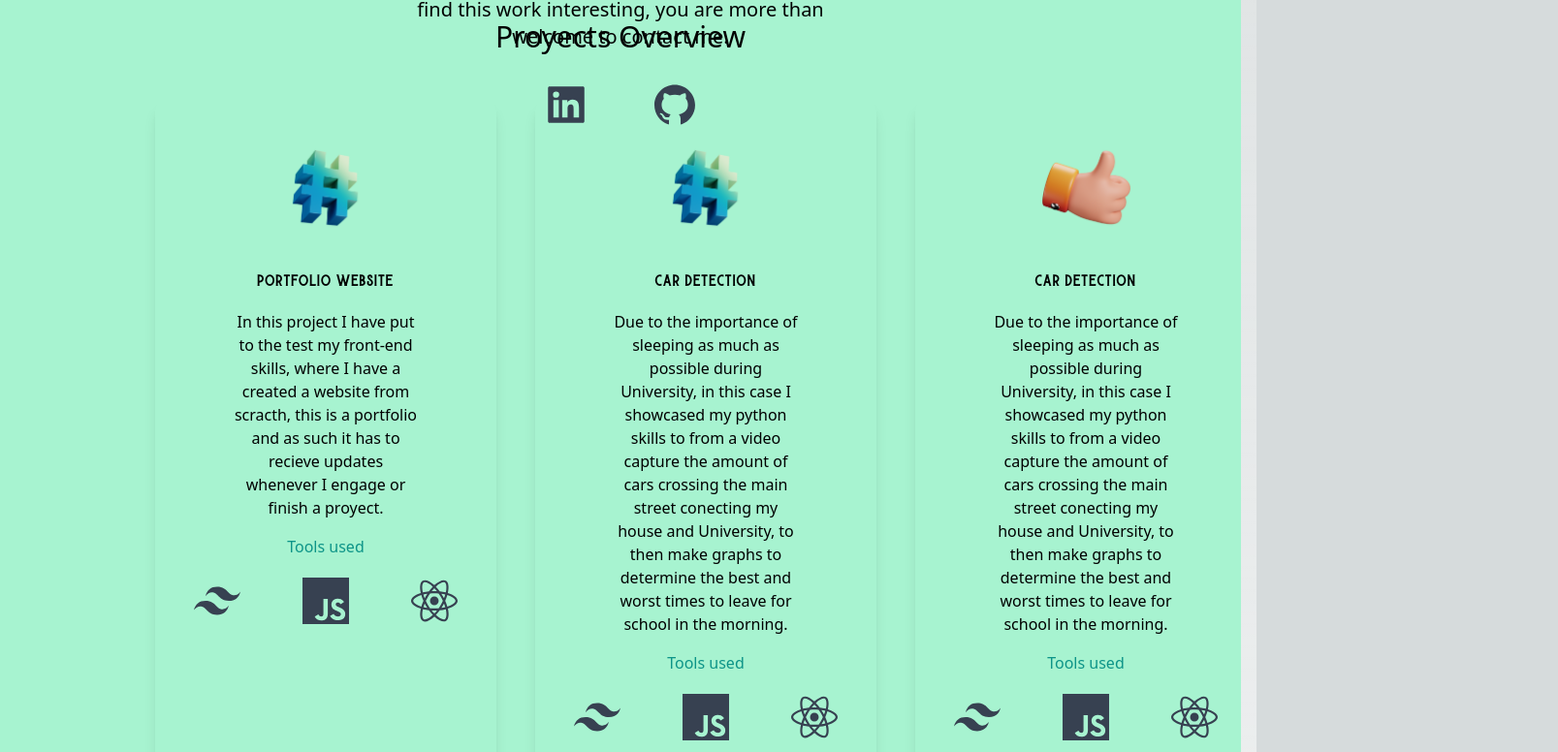
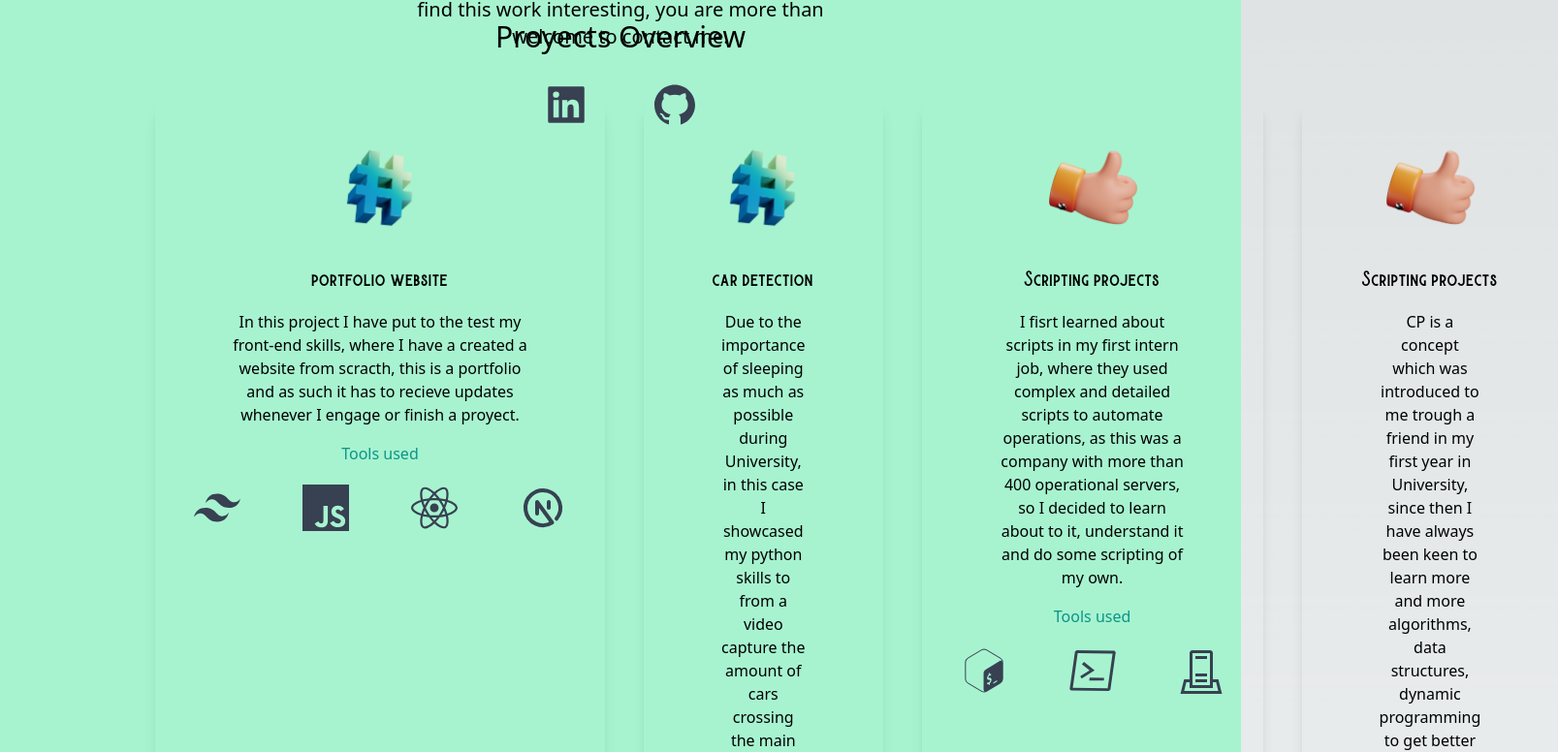
Before and after one commit to Hectorfr/myportfolio, a Next.js app: page / in a window 1280 px wide. Shown: the part 788-1564 px from the top of the page at 97% size, 1607 px wide, since content can reach past the window. Built offline with nearby package versions, Linux system fonts and the light colour scheme.

Commit message:
section of proyects in main page done

```diff
--- a/pages/index.js
+++ b/pages/index.js
@@ -1,7 +1,10 @@
 import Head from "next/head";
 import {AiFillLinkedin, AiFillGithub} from 'react-icons/ai';
-import {FaTerminal, FaUserSecret} from 'react-icons/fa';
-import {SiJavascript, SiTailwindcss, SiReact} from 'react-icons/si';
+import {FaTerminal, FaUserSecret, FaJava} from 'react-icons/fa';
+import {SiJavascript, SiTailwindcss, SiReact, SiPython, SiCplusplus} from 'react-icons/si';
+import {TbBrandNextjs} from 'react-icons/tb';
+import {VscTerminalBash, VscTerminalPowershell, VscServerEnvironment} from 'react-icons/vsc';
+
 
 
 import {useState} from "react";
@@ -103,6 +106,7 @@ export default function Home() {
                     <SiTailwindcss />
                     <SiJavascript />
                     <SiReact />
+                    <TbBrandNextjs />
                   </div>
                 </div>
 
@@ -113,16 +117,14 @@ export default function Home() {
                   </div>
                   <h3 className="text-lg font-medium pt-8 pb-2 font-burtons">car detection</h3>
                   <p className="py-2 p-10">
-                  Due to the importance of sleeping as much as possible during University, in this case I showcased my python skills
+                    Due to the importance of sleeping as much as possible during University, in this case I showcased my python skills
                     to from a video capture the amount of cars crossing the main street conecting my house and University, to then make
                     graphs to determine the best and worst times to leave for school in the morning.
                   </p>
 
                   <h4 className="py-2 text-teal-600">Tools used</h4>
                   <div className="text-5xl flex justify-center gap-16 py-3 text-gray-700 dark:text-white">
-                    <SiTailwindcss />
-                    <SiJavascript />
-                    <SiReact />
+                    <SiPython />
                   </div>
                 </div>
 
@@ -131,18 +133,36 @@ export default function Home() {
                   <div className="flex items-center justify-center">
                     <Image src={consulting} width={100} height={100}/>
                   </div>
-                  <h3 className="text-lg font-medium pt-8 pb-2 font-burtons">car detection</h3>
+                  <h3 className="text-lg font-medium pt-8 pb-2 font-burtons">Scripting projects</h3>
                   <p className="py-2 p-10">
-                  Due to the importance of sleeping as much as possible during University, in this case I showcased my python skills
-                    to from a video capture the amount of cars crossing the main street conecting my house and University, to then make
-                    graphs to determine the best and worst times to leave for school in the morning.
+                    I fisrt learned about scripts in my first intern job, where they used complex and detailed scripts to automate operations,
+                    as this was a company with more than 400 operational servers, so I decided to learn about to it, understand it and do some scripting of my own.
                   </p>
 
                   <h4 className="py-2 text-teal-600">Tools used</h4>
                   <div className="text-5xl flex justify-center gap-16 py-3 text-gray-700 dark:text-white">
-                    <SiTailwindcss />
-                    <SiJavascript />
-                    <SiReact />
+                    <VscTerminalBash />
+                    <VscTerminalPowershell />
+                    <VscServerEnvironment />
+                  </div>
+
+
+                </div>
+
+                <div className="mx-center text-center shadow-lg p-10 rounded-xl my-10">
+                  <div className="flex items-center justify-center">
+                    <Image src={consulting} width={100} height={100}/>
+                  </div>
+                  <h3 className="text-lg font-medium pt-8 pb-2 font-burtons">Scripting projects</h3>
+                  <p className="py-2 p-10">
+                    CP is a concept which was introduced to me trough a friend in my first year in University, since then I have always been keen to learn more
+                    and more algorithms, data structures, dynamic programming to get better at it, compete and keep on learning. Here is some of my work in this area.
+                  </p>
+
+                  <h4 className="py-2 text-teal-600">Tools used</h4>
+                  <div className="text-5xl flex justify-center gap-16 py-3 text-gray-700 dark:text-white">
+                    <SiCplusplus />
+                    <FaJava />
                   </div>
 
 
```
